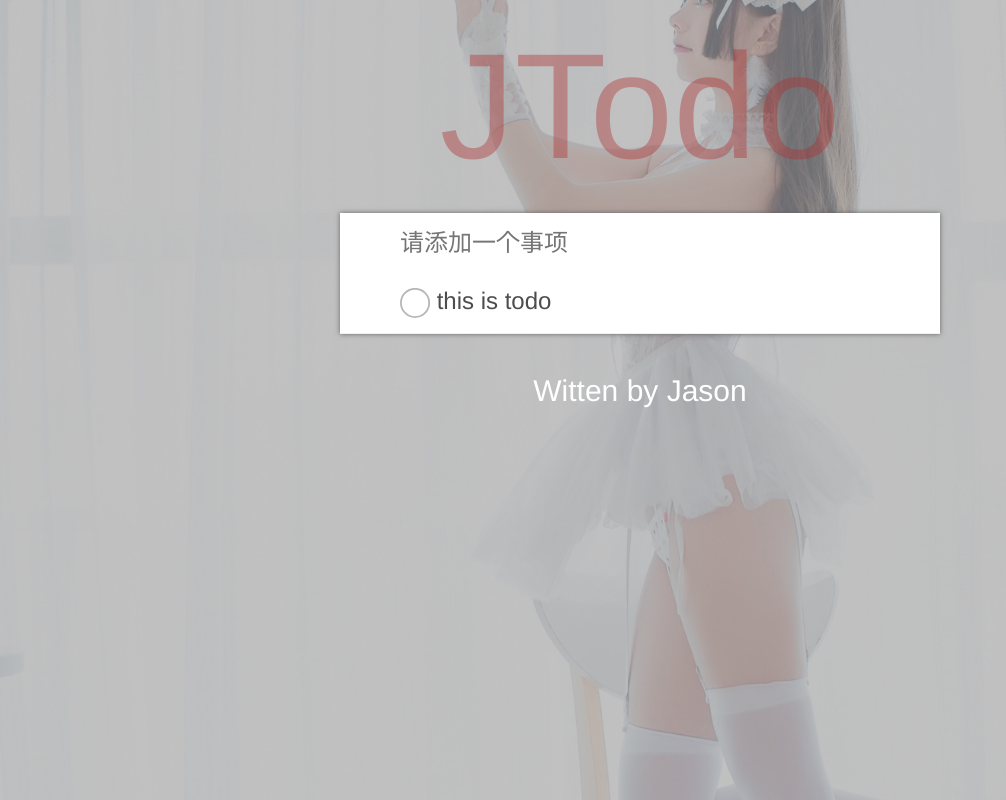
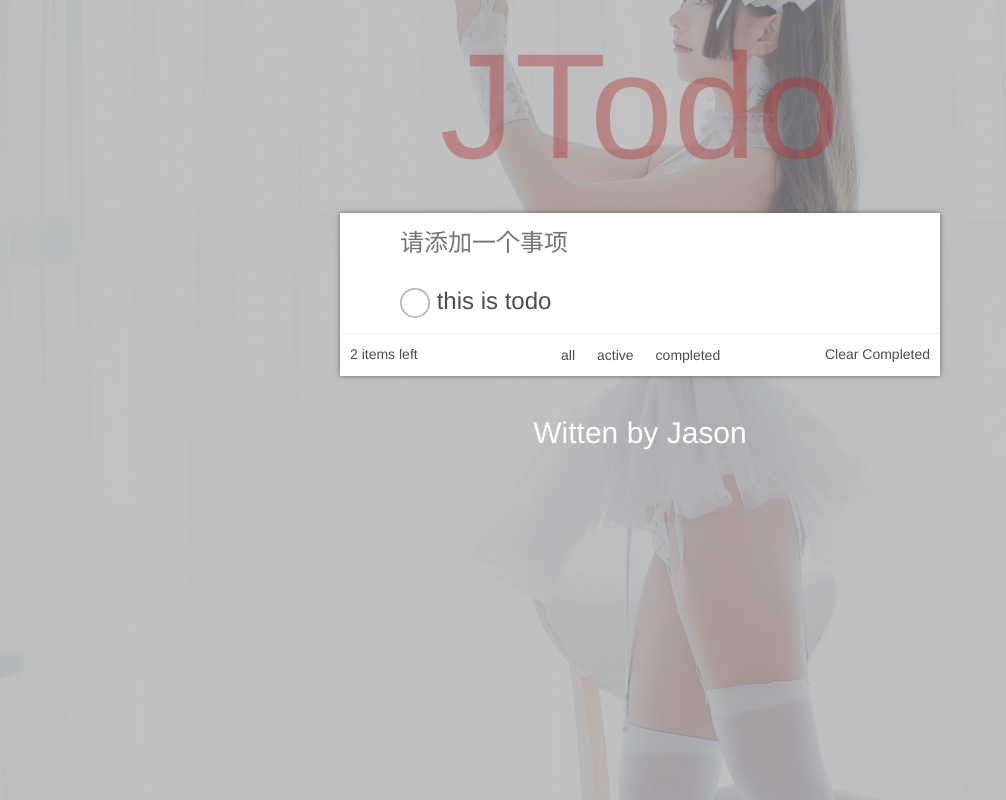
Before and after one commit to normalhh/vue-webpack-demo, a Vue app: page / in a window 1280 px wide. Shown: the whole page, without its empty margins (0-1006 px from the left). Built offline with nearby package versions, Linux system fonts and the light colour scheme; the HTML template or start-up script is replaced by a standard one.

Commit message:
添加tabs逻辑

```diff
--- a/src/todo/tabs.vue
+++ b/src/todo/tabs.vue
@@ -1,17 +1,85 @@
 <template lang="html">
-	<div>
+	<div class="helper">
+		<span class="left">2 items left</span>
+		<span class="tabs">
+			<span
+				v-for="state in states"
+				:key="state"
+				:class="[state, filter === state ? 'actived' : '']"
+				@click="toggleFilter(state)">
+				{{state}}
+			</span>
+		</span>
+		<span class="clear" @click="clearAllCompleted">Clear Completed</span>
 	</div>
 </template>
 
 <script>
 	export default {
+		props: {
+			filter: {
+				type: String,
+				required: true
+			}
+		},
 		data() {
-			return {}
+			return {
+				states: ['all', 'active', 'completed']
+			}
 		},
-		components: {}
+		components: {},
+		methods: {
+			clearAllCompleted() {
+			},
+			toggleFilter(state) {
+			}
+		}
 	}
 </script>
 
-<style scoped>
+<style lang="stylus" scoped>
+	.helper {
+		font-weight 100
+		display flex
+		justify-content space-between
+		padding 5px 0
+		line-height 30px
+		background-color #ffffff
+		font-size 14px
+		font-smoothing: antialiased;
+	}
 
+	.left, .clear, .tabs {
+		padding 0px 10px
+		box-sizing border-box
+	}
+
+	.left, .clear {
+		width 150px
+	}
+
+	.left {
+		text-align left
+	}
+
+	.clear {
+		text-align: right
+		cursor pointer
+	}
+
+	.tabs {
+		width 200px
+		display flex
+		justify-content space-around
+		* {
+			display inline-block
+			padding 0px 10px
+			cursor pointer
+			border 1px solid rgba(175, 47, 47, 0)
+			&.actived {
+				border-color rgba(175, 47, 47, 0.4)
+				border-radius 5px
+			}
+		}
+	}
 </style>
--- a/src/todo/todo.vue
+++ b/src/todo/todo.vue
@@ -7,11 +7,13 @@
 					 @keyup.enter="addTodo"
 		/>
 		<item :todo="todo"/>
+		<tabs :filter="filter"/>
 	</section>
 </template>
 
 <script>
 	import Item from './item.vue'
+	import Tabs from './tabs.vue'
 
 	export default {
 		data() {
@@ -20,11 +22,13 @@
 					id:0,
 					content: 'this is todo',
 					completed: false
-				}
+				},
+				filter: 'All'
 			}
 		},
 		components: {
-			Item
+			Item,
+			Tabs
 		},
 		methods: {
 			addTodo() {
```
